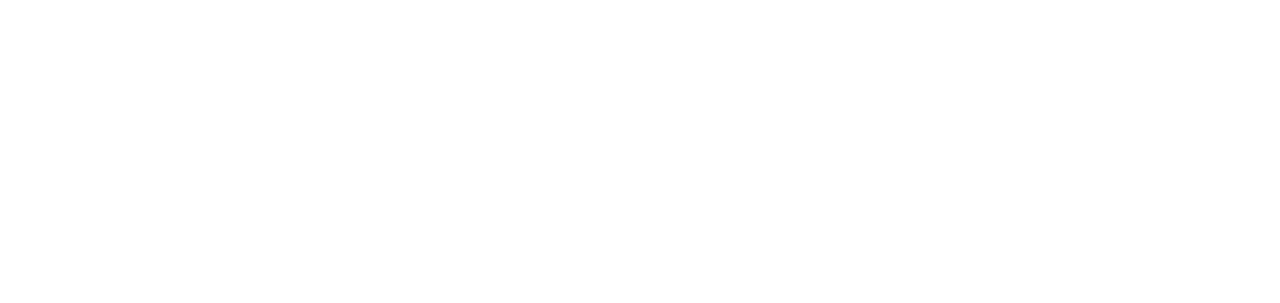
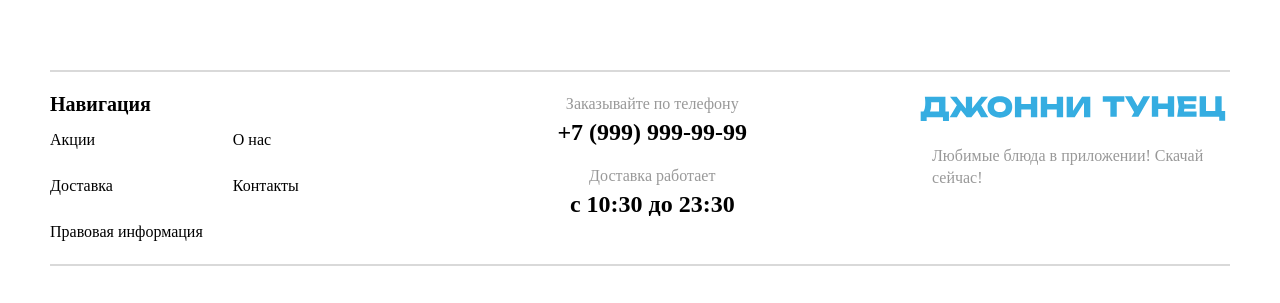
Before and after one commit to keepsake666/djoni-tuna, a Next.js app: page / in a window 1280 px wide. Shown: the part 1976-2279 px from the top of the page. Before the commit the page ends 1946 px from the top, so only its background shows below. Built offline with nearby package versions, Linux system fonts and the light colour scheme.

Commit message:
feat: "добавлен footer"

```diff
--- a/src/app/layout.tsx
+++ b/src/app/layout.tsx
@@ -2,6 +2,7 @@
 import { Inter } from "next/font/google";
 import "./globals.css";
 import Header from "@/components/header/header";
+import Footer from "@/components/footer/footer";
 
 const inter = Inter({ subsets: ["latin"] });
 
@@ -20,6 +21,7 @@
       <body>
         <Header />
         <main className={inter.className}>{children}</main>
+        <Footer />
       </body>
     </html>
   );
--- a/src/components/footer/footer.tsx
+++ b/src/components/footer/footer.tsx
@@ -1,6 +1,40 @@
 import styles from "./styles.module.css";
+import Logo from "@/ui/logo/logo";
 const Footer = () => {
-  return <footer className={styles.footer}>footer</footer>;
+  return (
+    <footer className={styles.footer}>
+      <div className={styles.main}>
+        <div className={styles.navigation}>
+          <h3 className={styles.navigationTitle}>Навигация</h3>
+          <ul className={styles.list}>
+            <li className={styles.item}>Акции</li>
+            <li className={styles.item}>О нас</li>
+            <li className={styles.item}>Доставка</li>
+            <li className={styles.item}>Контакты</li>
+            <li className={styles.item}>Правовая информация</li>
+          </ul>
+        </div>
+        <div className={styles.contacts}>
+          <div className={styles.containerNumber}>
+            <p className={styles.contactsText}>Заказывайте по телефону</p>
+            <p className={styles.contactsNumber}>+7 (999) 999-99-99</p>
+          </div>
+          <div>
+            <p className={styles.contactsText}>Доставка работает</p>
+            <p className={styles.contactsNumber}>с 10:30 до 23:30</p>
+          </div>
+        </div>
+        <div className={styles.app}>
+          <div className={styles.logo}>
+            <Logo />
+          </div>
+          <p className={styles.appText}>
+            Любимые блюда в приложении! Скачай сейчас!
+          </p>
+        </div>
+      </div>
+    </footer>
+  );
 };
 
 export default Footer;
--- a/src/components/footer/styles.module.css
+++ b/src/components/footer/styles.module.css
@@ -1,3 +1,85 @@
 .footer {
+    width: 100%;
+    margin: 100px auto 40px;
+    padding: 24px 0;
+    border-bottom: 2px solid rgba(0, 0, 0, 0.15);
+    border-top: 2px solid rgba(0, 0, 0, 0.15);
+}
 
+.main {
+    width: 100%;
+    max-width: 1480px;
+    margin: 0 auto;
+    display: flex;
+    justify-content: space-between;
 }
+
+.navigationTitle {
+    margin: 0 0 20px;
+    padding: 0;
+    font-size: 20px;
+    font-weight: 600;
+    line-height: 16px;
+}
+
+.list {
+    margin: 0;
+    padding: 0;
+    display: grid;
+    grid-template-columns: 1fr 1fr;
+    list-style-type: none;
+    max-width: 364px;
+    gap: 30px
+}
+
+.item {
+    margin: 0;
+    padding: 0;
+    font-size: 16px;
+    font-weight: 500;
+    line-height: 16px;
+}
+ .contacts {
+     display: flex;
+     flex-direction: column;
+     height: 100%;
+     justify-content: flex-start;
+ }
+
+.contactsText {
+    font-size: 16px;
+    font-weight: 500;
+    line-height: 16px;
+    color:  rgba(153, 153, 153, 1);
+    text-align: center;
+    margin: 0 0 12px;
+    padding: 0;
+}
+
+.contactsNumber {
+    font-size: 24px;
+    font-weight: 600;
+    line-height: 16px;
+    text-align: center;
+    margin: 0;
+    padding: 0;
+}
+
+.containerNumber {
+    margin-bottom: 28px;
+}
+
+.appText {
+    margin: 20px 0;
+    padding: 0 0 0 13px;
+    font-size: 16px;
+    font-weight: 500;
+    line-height: 22px;
+    color:  rgba(153, 153, 153, 1);
+    width: 289px;
+}
+
+.logo svg {
+    width: 311px;
+    height: 25px;
+}
--- a/src/components/header/styles.module.css
+++ b/src/components/header/styles.module.css
@@ -2,7 +2,7 @@
     position: relative;
     width: 100%;
     margin: 24px auto 8px;
-    border-bottom: 2px solid rgba(0, 0, 0, 0.15)
+    border-bottom: 2px solid rgba(0, 0, 0, 0.15);
 }
 .main {
     margin: 0 auto;
```
